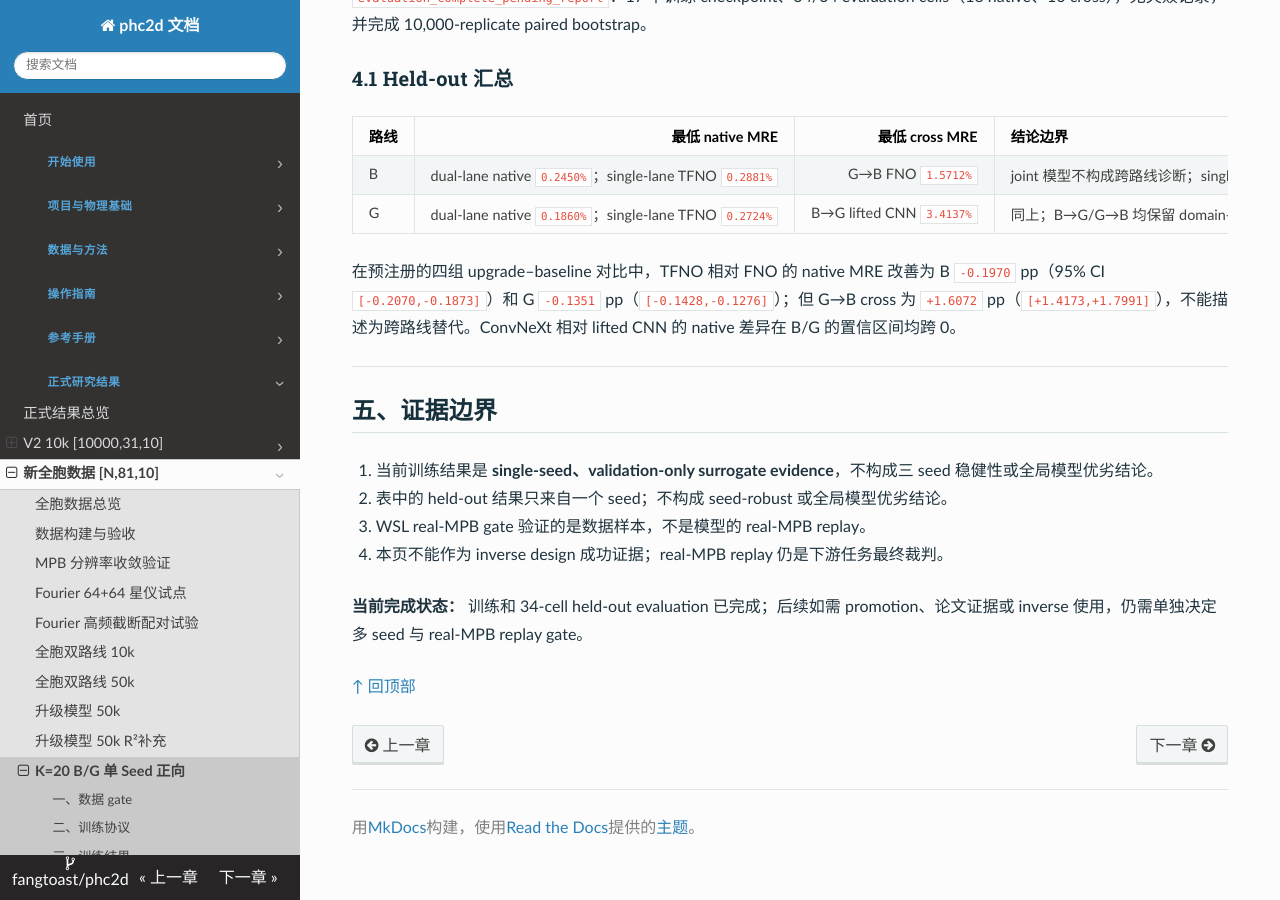
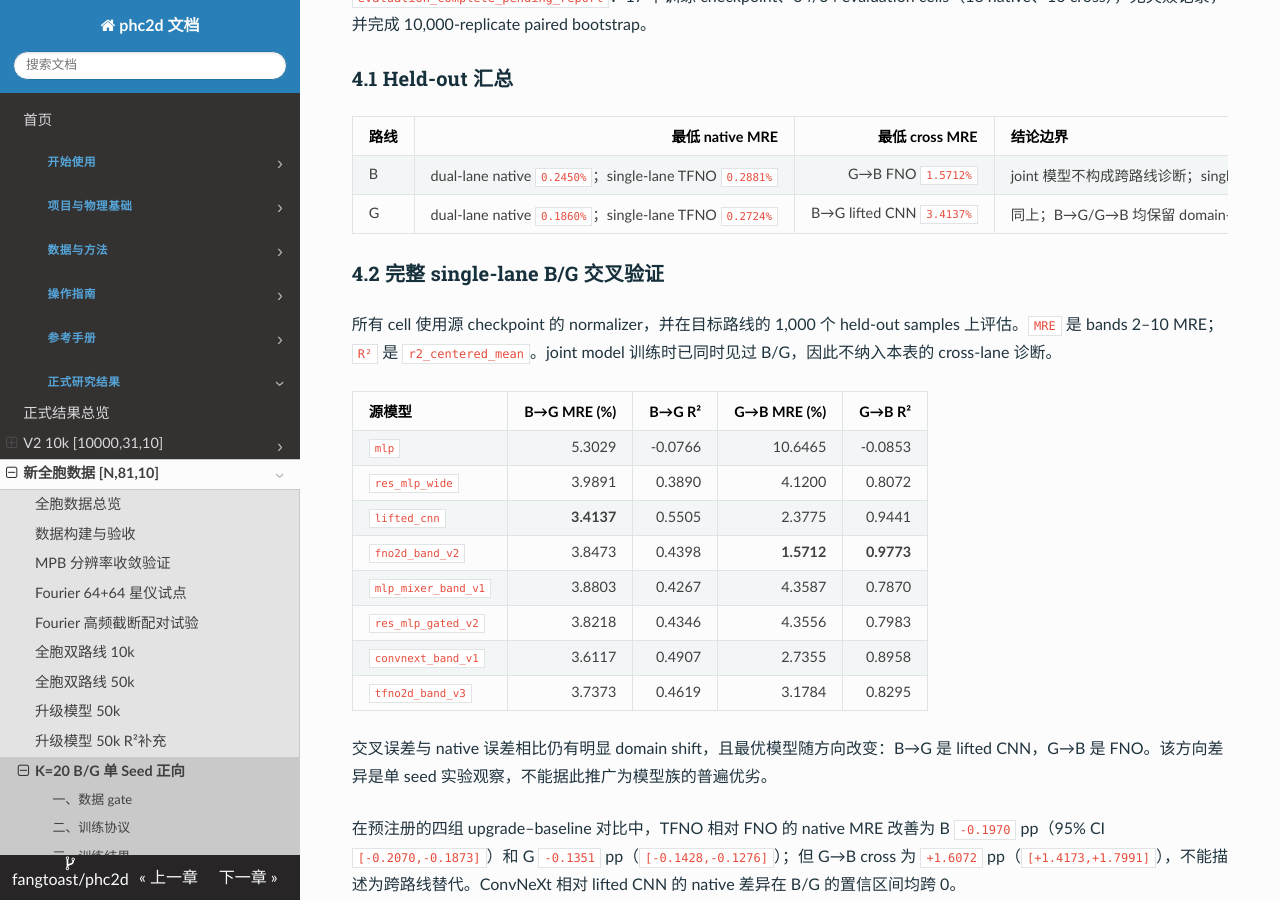
Before and after one commit to fangtoast/phc2d, an MkDocs documentation site: the page built from docs/results/forward/full_cell_k20_b_g_seed0_cross_eval_20260820.md, in a window 1280 px wide and 900 px high, scrolled down 2406 px. Built offline with MkDocs 1.6.1, drawn with Linux system fonts in a browser that asks for light colours.

Commit message:
docs: add K20 cross-lane held-out metrics

```diff
--- a/docs/results/forward/full_cell_k20_b_g_seed0_cross_eval_20260820.md
+++ b/docs/results/forward/full_cell_k20_b_g_seed0_cross_eval_20260820.md
@@ -108,6 +108,23 @@ source_artifacts:
 | B | dual-lane native `0.2450%`；single-lane TFNO `0.2881%` | G→B FNO `1.5712%` | joint 模型不构成跨路线诊断；single-lane cross 仍显著变差 |
 | G | dual-lane native `0.1860%`；single-lane TFNO `0.2724%` | B→G lifted CNN `3.4137%` | 同上；B→G/G→B 均保留 domain-shift 边界 |
 
+### 4.2 完整 single-lane B/G 交叉验证
+
+所有 cell 使用源 checkpoint 的 normalizer，并在目标路线的 1,000 个 held-out samples 上评估。`MRE` 是 bands 2–10 MRE；`R²` 是 `r2_centered_mean`。joint model 训练时已同时见过 B/G，因此不纳入本表的 cross-lane 诊断。
+
+| 源模型 | B→G MRE (%) | B→G R² | G→B MRE (%) | G→B R² |
+|---|---:|---:|---:|---:|
+| `mlp` | 5.3029 | -0.0766 | 10.6465 | -0.0853 |
+| `res_mlp_wide` | 3.9891 | 0.3890 | 4.1200 | 0.8072 |
+| `lifted_cnn` | **3.4137** | 0.5505 | 2.3775 | 0.9441 |
+| `fno2d_band_v2` | 3.8473 | 0.4398 | **1.5712** | **0.9773** |
+| `mlp_mixer_band_v1` | 3.8803 | 0.4267 | 4.3587 | 0.7870 |
+| `res_mlp_gated_v2` | 3.8218 | 0.4346 | 4.3556 | 0.7983 |
+| `convnext_band_v1` | 3.6117 | 0.4907 | 2.7355 | 0.8958 |
+| `tfno2d_band_v3` | 3.7373 | 0.4619 | 3.1784 | 0.8295 |
+
+交叉误差与 native 误差相比仍有明显 domain shift，且最优模型随方向改变：B→G 是 lifted CNN，G→B 是 FNO。该方向差异是单 seed 实验观察，不能据此推广为模型族的普遍优劣。
+
 在预注册的四组 upgrade–baseline 对比中，TFNO 相对 FNO 的 native MRE 改善为 B `-0.1970` pp（95% CI `[-0.2070,-0.1873]`）和 G `-0.1351` pp（`[-0.1428,-0.1276]`）；但 G→B cross 为 `+1.6072` pp（`[+1.4173,+1.7991]`），不能描述为跨路线替代。ConvNeXt 相对 lifted CNN 的 native 差异在 B/G 的置信区间均跨 0。
 
 ---
```
